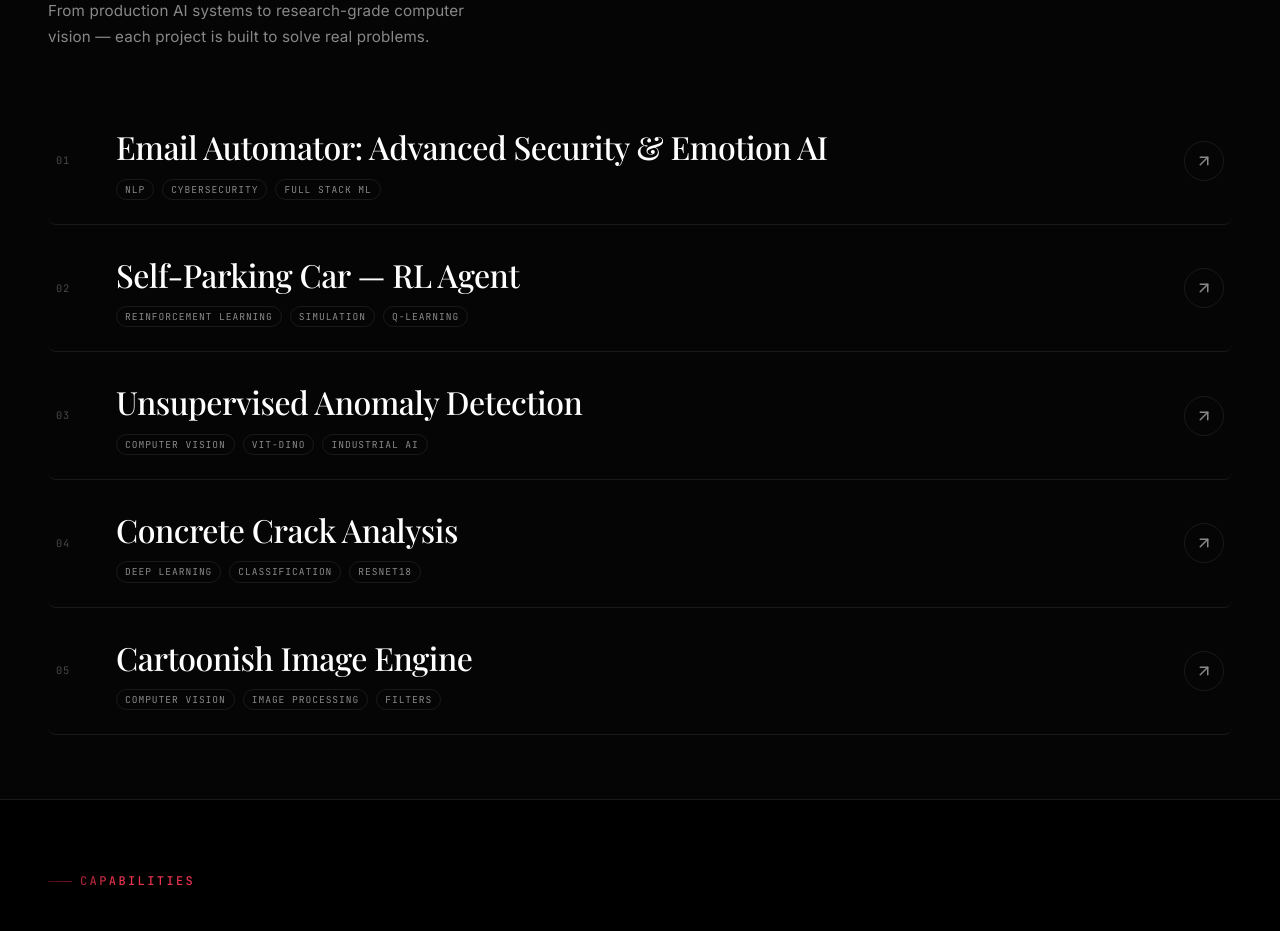
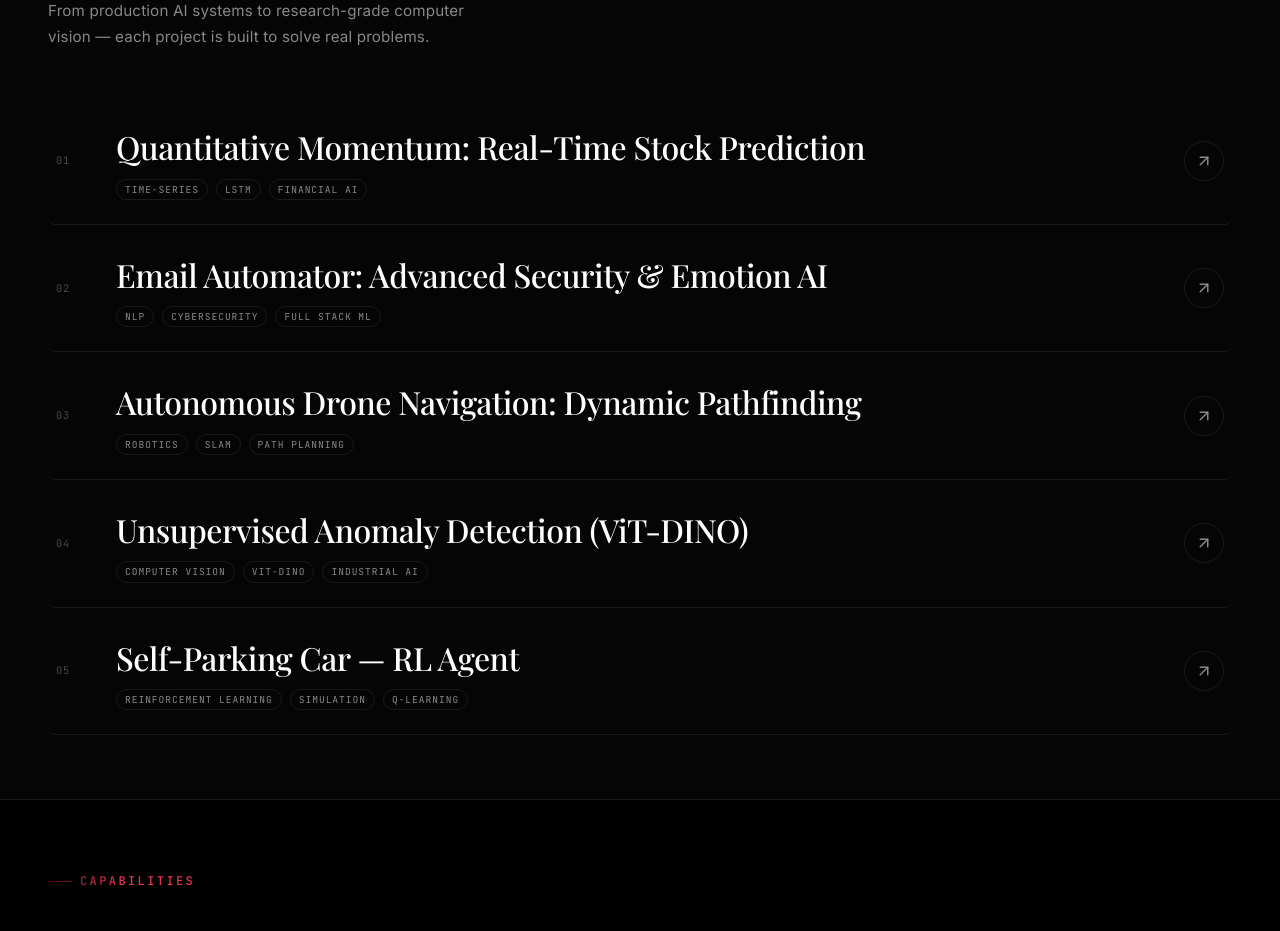
Before and after one commit to KritishX/portfolio-website, a React (Vite) app: page / in a window 1280 px wide. Shown: the part 1060-1991 px from the top of the page. Built offline with nearby package versions, Linux system fonts and the light colour scheme; a web font is replaced by a local one.

Commit message:
content: injected high-impact financial AI and robotics projects to uplift portfolio value

```diff
--- a/src/components/Projects.tsx
+++ b/src/components/Projects.tsx
@@ -14,8 +14,22 @@ interface Project {
 
 const projects: Project[] = [
   {
+    id: 'stock-prediction',
+    number: '01',
+    name: 'Quantitative Momentum: Real-Time Stock Prediction',
+    tags: ['Time-Series', 'LSTM', 'Financial AI'],
+    description:
+      'A high-frequency trading simulation engine using stacked LSTM and Transformer networks to predict stock price movements. Integrates real-time data ingestion via Alpha Vantage API and features a comprehensive backtesting suite with Risk-Adjusted Return metrics.',
+    stats: [
+      { label: 'MAPE', value: '1.8%' },
+      { label: 'Backtest', value: '22% ROI' },
+      { label: 'Latency', value: '<50ms' },
+    ],
+    tech: ['TensorFlow', 'Keras', 'Pandas', 'Matplotlib', 'NumPy'],
+  },
+  {
     id: 'email-automator',
-    number: '01',
+    number: '02',
     name: 'Email Automator: Advanced Security & Emotion AI',
     tags: ['NLP', 'Cybersecurity', 'Full Stack ML'],
     description:
@@ -28,23 +42,23 @@ const projects: Project[] = [
     tech: ['DistilBERT', 'XGBoost', 'LightGBM', 'RabbitMQ', 'PyTorch'],
   },
   {
-    id: 'self-parking',
-    number: '02',
-    name: 'Self-Parking Car — RL Agent',
-    tags: ['Reinforcement Learning', 'Simulation', 'Q-Learning'],
+    id: 'drone-navigation',
+    number: '03',
+    name: 'Autonomous Drone Navigation: Dynamic Pathfinding',
+    tags: ['Robotics', 'SLAM', 'Path Planning'],
     description:
-      'An advanced autonomous parking simulator powered by Tabular Q-Learning. Features custom Ackermann steering physics, an 8-ray LIDAR system, and an automated curriculum learning loop with adaptive epsilon decay.',
+      'A 3D navigation system for autonomous drones using Simultaneous Localization and Mapping (SLAM). Implements A* and Dijkstra algorithms for real-time trajectory optimization and obstacle avoidance in complex, dynamic environments.',
     stats: [
-      { label: 'Success Rate', value: '93%+' },
-      { label: 'State Space', value: '18.8K' },
-      { label: 'Physics', value: 'Ackermann' },
+      { label: 'Map Res', value: '0.1m' },
+      { label: 'Drift', value: '<0.5%' },
+      { label: 'Response', value: '15ms' },
     ],
-    tech: ['Python', 'NumPy', 'Pygame', 'Q-Learning', 'RL'],
+    tech: ['Python', 'Pybullet', 'OpenCV', 'ROS2', 'NumPy'],
   },
   {
     id: 'anomaly-detection',
-    number: '03',
-    name: 'Unsupervised Anomaly Detection',
+    number: '04',
+    name: 'Unsupervised Anomaly Detection (ViT-DINO)',
     tags: ['Computer Vision', 'ViT-DINO', 'Industrial AI'],
     description:
       'A high-performance defect detection pipeline using self-supervised Vision Transformers (DINO) on the MVTec dataset. Utilizes MiniBatchKMeans for memory bank coresets and generates Explainable AI (XAI) heatmaps for micro-crack localization.',
@@ -56,32 +70,18 @@ const projects: Project[] = [
     tech: ['PyTorch', 'Vision Transformer', 'scikit-learn', 'OpenCV'],
   },
   {
-    id: 'crack-analysis',
-    number: '04',
-    name: 'Concrete Crack Analysis',
-    tags: ['Deep Learning', 'Classification', 'ResNet18'],
+    id: 'self-parking',
+    number: '05',
+    name: 'Self-Parking Car — RL Agent',
+    tags: ['Reinforcement Learning', 'Simulation', 'Q-Learning'],
     description:
-      'A binary classification system for detecting cracks in concrete, pavements, and walls using a transfer-learning approach with ResNet18. Implements custom weighted loss functions to tackle extreme class imbalance in the SDNET2018 dataset.',
+      'An advanced autonomous parking simulator powered by Tabular Q-Learning. Features custom Ackermann steering physics, an 8-ray LIDAR system, and an automated curriculum learning loop with adaptive epsilon decay.',
     stats: [
-      { label: 'Dataset', value: 'SDNET2018' },
-      { label: 'Imbalance', value: '82% Skew' },
-      { label: 'Model', value: 'ResNet18' },
+      { label: 'Success Rate', value: '93%+' },
+      { label: 'State Space', value: '18.8K' },
+      { label: 'Physics', value: 'Ackermann' },
     ],
-    tech: ['PyTorch', 'Torchvision', 'Pandas', 'Transfer Learning'],
-  },
-  {
-    id: 'cartoon-generator',
-    number: '05',
-    name: 'Cartoonish Image Engine',
-    tags: ['Computer Vision', 'Image Processing', 'Filters'],
-    description:
-      'An advanced image processing pipeline that transforms standard photographs into vibrant, stylized cartoon artworks. Combines strong bilateral smoothing, Canny edge detection, and color quantization for clean, professional digital art.',
-    stats: [
-      { label: 'Smoothing', value: 'Bilateral' },
-      { label: 'Edges', value: 'Canny' },
-      { label: 'Colors', value: 'Quantized' },
-    ],
-    tech: ['Python', 'OpenCV', 'NumPy', 'Image Processing'],
+    tech: ['Python', 'NumPy', 'Pygame', 'Q-Learning', 'RL'],
   },
 ]
 
```
